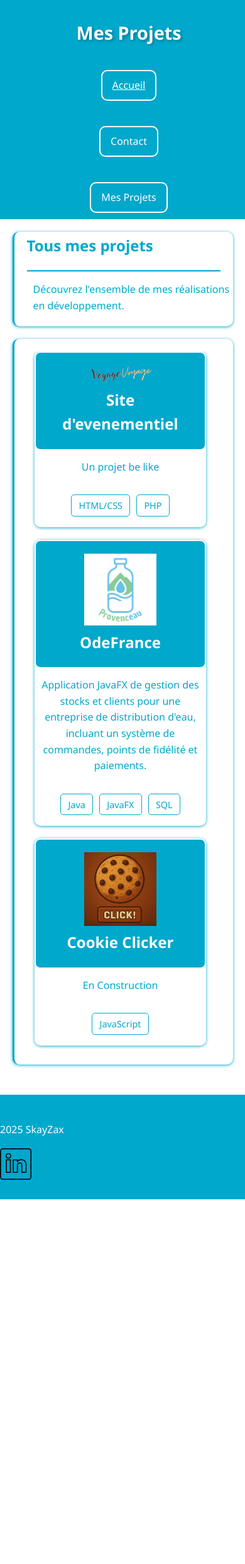
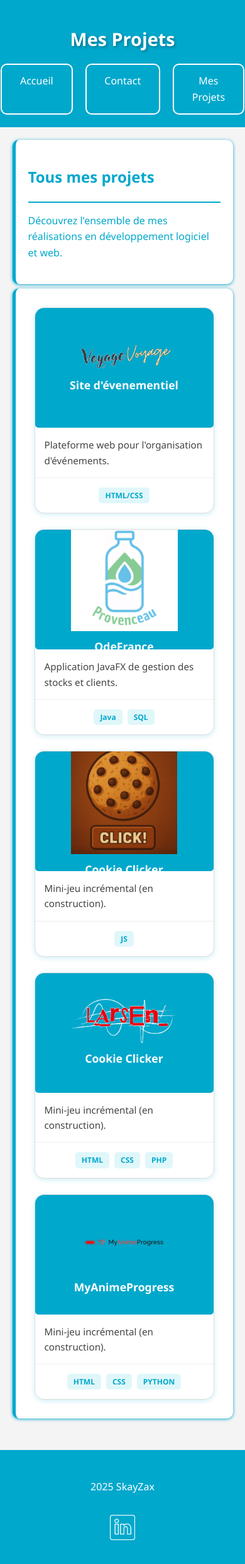
Before and after one commit to SkayZax/site_internet, a PHP site: page /projet.html in a window 390 px wide. Shown: the whole page at 63% size. Before the commit the page ends 1904 px from the top, so only its background shows below. Run offline with PHP 8.4, Linux system fonts and the light colour scheme.

Commit message:
page projet fait

```diff
--- a/index.html
+++ b/index.html
@@ -69,7 +69,7 @@
     <hr>
     <div class="projets-scroll">
 
-    <div class="projet">
+    <div class="projet1">
         <div class="projet-header">
             <img src="VoyageVoyage.png" alt="projet1">
             <h2>Site d'evenementiel</h2>
@@ -77,14 +77,14 @@
         <p>Un projet be like</p>
     </div>
 
-    <div class="projet">
+    <div class="projet1">
         <div class="projet-header">
             <img src="OdeFrance.png">
             <h2>OdeFrance</h2>
         </div>
         <p>Application JavaFX de gestion des stocks et clients pour une entreprise de distribution d'eau, incluant un système de commandes, points de fidélité et paiements.</p>
     </div>
-    <div class="projet">
+    <div class="projet1">
         <div class="projet-header">
             <img src="cookieclicker.png">
             <h2>CookieClicker</h2>
--- a/projet.html
+++ b/projet.html
@@ -2,6 +2,7 @@
 <html lang="fr">
 <head>
     <meta charset="utf-8">
+    <meta name="viewport" content="width=device-width, initial-scale=1.0">
     <title>Mes Projets - Portfolio</title>
     <link href="styles.css" rel="stylesheet">
 </head>
@@ -11,9 +12,9 @@
     <div class="navbar">
         <h1>Mes Projets</h1>
         <nav>
-            <a href="index.html">Accueil</a></button>
-            <a>Contact</a></button>
-            <a>Mes Projets</a></button>
+            <a href="index.html">Accueil</a>
+            <a href="#">Contact</a>
+            <a href="projet.html">Mes Projets</a>
         </nav>
     </div>
 </header>
@@ -21,21 +22,21 @@
 <section class="about">
     <h2>Tous mes projets</h2>
     <hr>
-    <p>Découvrez l'ensemble de mes réalisations en développement.</p>
+    <p>Découvrez l'ensemble de mes réalisations en développement logiciel et web.</p>
 </section>
 
 <section class="container-projet">
-    <div class="projets-scroll">
+    <div class="projets-grid">
 
         <div class="projet">
             <div class="projet-header">
-            <img src="VoyageVoyage.png" alt="projet1">
-            <h2>Site d'evenementiel</h2>
+                <img src="VoyageVoyage.png" alt="VoyageVoyage">
+                <h2>Site d'évenementiel</h2>
             </div>
-        <p>Un projet be like</p>
+            <p>Plateforme web pour l'organisation d'événements.</p>
             <div class="projet-tags">
                 <span class="tag">HTML/CSS</span>
-            <span class="tag">PHP</span>
+
             </div>
         </div>
 
@@ -44,10 +45,9 @@
                 <img src="OdeFrance.png" alt="OdeFrance">
                 <h2>OdeFrance</h2>
             </div>
-        <p>Application JavaFX de gestion des stocks et clients pour une entreprise de distribution d'eau, incluant un système de commandes, points de fidélité et paiements.</p>
+            <p>Application JavaFX de gestion des stocks et clients.</p>
             <div class="projet-tags">
                 <span class="tag">Java</span>
-            <span class="tag">JavaFX</span>
                 <span class="tag">SQL</span>
             </div>
         </div>
@@ -57,16 +57,44 @@
                 <img src="cookieclicker.png" alt="Cookie Clicker">
                 <h2>Cookie Clicker</h2>
             </div>
-        <p>En Construction</p>
+            <p>Mini-jeu incrémental (en construction).</p>
             <div class="projet-tags">
-            <span class="tag">JavaScript</span>
+                <span class="tag">JS</span>
             </div>
         </div>
+        <div class="projet">
+            <div class="projet-header">
+                <img src="LOGO_BLANC.png" alt="LARSEN">
+                <h2>Cookie Clicker</h2>
+            </div>
+            <p>Mini-jeu incrémental (en construction).</p>
+            <div class="projet-tags">
+                <span class="tag">HTML</span>
+                <span class="tag">CSS</span>
+                <span class="tag">PHP</span>
+            </div>
+        </div>
+        <div class="projet">
+            <div class="projet-header">
+                <img src="imageMap.png" alt="LARSEN">
+                <h2>MyAnimeProgress </h2>
+            </div>
+            <p>Mini-jeu incrémental (en construction).</p>
+            <div class="projet-tags">
+                <span class="tag">HTML</span>
+                <span class="tag">CSS</span>
+                <span class="tag">PYTHON</span>
+            </div>
+        </div>
+
     </div>
 </section>
 
-<footer><p>2025 SkayZax</p>
-    <img src="sociale.png" alt="logo">
+<footer>
+    <p>2025 SkayZax</p>
+    <a href="https://www.linkedin.com/in/mathis-poirier1/" target="_blank">
+        <img src="sociale.png" alt="LinkedIn">
+    </a>
 </footer>
 
 </body>
--- a/styles.css
+++ b/styles.css
@@ -1,130 +1,150 @@
+body {
+    overflow-x: hidden;
+    font-family: 'Segoe UI', Tahoma, Geneva, Verdana, sans-serif;
+    line-height: 1.6;
+    margin: 0;
+    background-color: #f4f4f4;
+}
 
-.navbar{
+.navbar {
     display: flex;
     flex-direction: column;
-    justify-content: center;
-    padding: 10px;
-    width: 100%;
+    padding: 20px;
     background: #00a8cc;
     text-align: center;
 }
+
 header h1 {
     font-size: 2.5rem;
     margin-bottom: 1rem;
-    font-weight: 700;
+    color: white;
     text-shadow: 2px 2px 4px rgba(0, 0, 0, 0.3);
-    color: white;
 }
+
 .navbar nav {
     display: flex;
-    gap:150px;
-    text-decoration: none;
+    gap: 20px;
     justify-content: center;
-    text-align: center;
 }
-.navbar a{
+
+.navbar a {
     background-color: #00a8cc;
     border: 2px solid white;
     border-radius: 10px;
     padding: 0.8rem 1.8rem;
     color: white;
+    text-decoration: none;
+    transition: 0.3s;
 }
-.menu-button:hover{
+
+.navbar a:hover {
     background-color: white;
     color: #00a8cc;
-    border: 2px solid #00a8cc;
-}
-body{
-    overflow-x: hidden;
-    font-family: 'Segoe UI', Tahoma, Geneva, Verdana, sans-serif;
-    line-height: 1.6;
-    margin: 0;
 }
 
-.container{
-    display: flex;
-    flex-direction: column;
-    flex-wrap: wrap;
-    justify-content: space-around;
-    background-color: white;
-    border-radius: 10px;
-    margin-left: 5%;
-    margin-right: 5%;
-    height: auto;
-    box-shadow: 1px 1px 5px #00a8cc;
-    padding-bottom: 5%;
-    margin-top: 5%;
-}
-.container h1{
-    color: #00a8cc;
-    text-align: center;
-}
-.about{
-    display: block;
+.about {
     background-color: white;
     box-shadow: 0px 1px 5px #00a8cc;
     border-radius: 10px;
     color: #00a8cc;
-    margin-left: 5%;
-    margin-right: 5%;
-    height: auto;
-    padding-bottom: 1%;
-    border-left: 3px solid #00a8cc;
-    margin-top: 10%;
-}
-.about:hover{
-    background-color: #00a8cc;
-    color: white;
-    border-left: 3px solid white;
-}
-.about h2{
-    margin-left: 20px;
-    padding-top: 1%;
-}
-.about p{
-    margin-left: 30px;
-}
-hr{
-    border : 1px solid #00a8cc;
-    margin-left: 20px;
-    margin-right: 20px;
+    margin: 5% 5% 2% 5%;
+    padding: 20px;
+    border-left: 5px solid #00a8cc;
 }
 
-a {
-    display: block;
-    margin: 20px auto 0;
-    background-color: #00a8cc;
-    border: 2px solid white;
-    border-radius: 10px;
-    padding: 0.8rem 1.8rem;
-    color: white;
-    text-align: center;
+hr {
+    border: 1px solid #00a8cc;
+    margin: 15px 0;
 }
-a:hover {
-    background-color: white;
-    color: #00a8cc;
-    border: 2px solid #00a8cc;
-}
-.button{
-    display: flex;
-    width:5%;
-    text-align: center;
-    margin-left: 45%;
-    white-space: nowrap;
-}
+
 .container-projet {
-    display: flex;
-    flex-direction: column;
-    flex-wrap: nowrap;
-    justify-content: flex-start;
-    gap: 20px;
     background-color: white;
     box-shadow: 0px 1px 5px #00a8cc;
     border-radius: 10px;
-    margin: 5% 5%;
+    margin: 2% 5%;
+    padding: 30px;
+    border-left: 5px solid #00a8cc;
+}
+
+.projets-grid {
+    display: grid;
+    grid-template-columns: repeat(3, 1fr);
+    gap: 25px;
+    width: 100%;
+}
+
+.projet {
+    display: flex;
+    flex-direction: column;
+    border: 1px solid #ddd;
+    box-shadow: 0px 2px 8px rgba(0, 168, 204, 0.2);
+    border-radius: 15px;
+    overflow: hidden;
+    background-color: #fff;
+    transition: transform 0.3s ease;
+}
+
+.projet:hover {
+    transform: translateY(-8px);
+    box-shadow: 0px 4px 15px rgba(0, 168, 204, 0.4);
+}
+
+.projet-header {
+    background-color: #00a8cc;
     padding: 20px;
-    border-left: 3px solid #00a8cc;
-    overflow-x: auto;
+    text-align: center;
+    border-radius:  5px;
+    height: 150px;
+    display: flex;
+    flex-direction: column;
+    justify-content: center;
+    align-items: center;
+}
+
+.projet img {
+    max-width: 170px;
+    height: auto;
+    margin-bottom: 10px;
+}
+
+.projet h2 {
+    color: white;
+    font-size: 1.1rem;
+    margin: 0;
+}
+
+.projet p {
+    color: #444;
+    padding: 15px;
+    font-size: 0.95rem;
+    flex-grow: 1;
+    margin: 0;
+}
+
+.projet-tags {
+    display: flex;
+    flex-wrap: wrap;
+    gap: 8px;
+    justify-content: center;
+    padding: 15px;
+    border-top: 1px solid #eee;
+}
+
+.tag {
+    background-color: #e0f7fa;
+    color: #00a8cc;
+    border-radius: 5px;
+    padding: 3px 10px;
+    font-size: 0.75rem;
+    font-weight: bold;
+}
+
+footer {
+    background-color: #00a8cc;
+    color: white;
+    padding: 30px;
+    text-align: center;
+    margin-top: 50px;
 }
 .projets-scroll {
     display: flex;
@@ -139,20 +159,13 @@ a:hover {
     overflow-x: auto;
     padding-bottom: 10px;
 }
-.container-projet h2{
-    color: #00a8cc;
-    margin:0;
-    width: 100%;
-    text-align: center;
+
+footer img {
+    width: 40px;
+    filter: brightness(0) invert(1);
+    margin-top: 15px;
 }
-.container-projet::-webkit-scrollbar {
-    height: 6px;
-}
-.container-projet::-webkit-scrollbar-thumb {
-    background-color: #00a8cc;
-    border-radius: 3px;
-}
-.projet {
+.projet1 {
     display: flex;
     flex-direction: column;
     flex: 0 0 350px;
@@ -167,71 +180,11 @@ a:hover {
     margin-right: 5%;
     text-align: center;
 }
-.projet:hover {
-    display: flex;
-    flex-direction: column;
-    flex: 0 0 350px;
-    border: 2px solid #00a8cc;
-    box-shadow: 0px 1px 5px #00a8cc;
-    background-color: transparent;
-    border-radius: 10px;
-    padding: 0px;
-    text-align: center;
-}
-.projet-header{
-    background-color: #00a8cc;
-    height: 50%;
-    padding: 20px;
-    text-align: center;
-    border-radius: 7px;
-}
-.projet img{
+.projet1 img{
     width: 50%;
     height: 75%;
     background-color: #00a8cc;
 }
-.projet h2{
-    color: white;
-}
-.projet p{
-    color: #00a8cc;
-}
-.projet-tags {
-    display: flex;
-    flex-direction: row;
-    flex-wrap: wrap;
-    gap: 10px;
-    justify-content: center;
-    padding: 15px;
-    margin-top: auto;
-}
-.tag {
-    display: inline-block;
-    background-color: white;
-    color: #00a8cc;
-    border: 1px solid #00a8cc;
-    border-radius: 5px;
-    padding: 0.3rem 0.7rem;
-    font-size: 0.9rem;
-    font-weight: 500;
-}
-
-footer {
-    background-color: #00a8cc;
-    color: white;
-    padding: 1.5rem 0;
-    margin-top: 3rem;
-    border-top: 3px solid #00a8cc;
-    box-sizing: border-box;
-    width: 100%;
-}
-footer img{
-    width: 5%;
-}
-footer a{
-    display: flex;
-}
-
 #popup {
     position: fixed;
     top: 0;
@@ -272,43 +225,25 @@ footer a{
 #close-popup:hover {
     background-color: #007ea1;
 }
-@keyframes fadeIn {
-    from { opacity: 0; transform: scale(0.9); }
-    to { opacity: 1; transform: scale(1); }
+.button{
+    display: flex;
+    width:5%;
+    text-align: center;
+    margin-left: 45%;
+    white-space: nowrap;
 }
-@media (max-width: 768px) {
+
+@media (max-width: 1024px) {
+    .projets-grid {
+        grid-template-columns: repeat(2, 1fr);
+    }
+}
+
+@media (max-width: 600px) {
+    .projets-grid {
+        grid-template-columns: 1fr;
+    }
     header h1 {
         font-size: 1.8rem;
     }
-    .navbar nav {
-        flex-direction: column;
-        gap: 20px;
-    }
-    .navbar a {
-        padding: 0.6rem 1rem;
-        font-size: 1rem;
-    }
-    .about {
-        margin: 5%;
-    }
-    .container {
-        margin: 5%;
-        padding: 5%;
-    }
-    .projets-scroll {
-        flex-direction: column;
-        align-items: center;
-    }
-    .projet {
-        flex: 1 0 auto;
-        width: 90%;
-    }
-    .button {
-        width: 100%;
-        justify-content: center;
-        margin-left: 0;
-    }
-    footer img {
-        width: 50px;
-    }
 }
```
Also changed, not shown: LOGO_BLANC.png (added), imageMap.png (added). Lines whose indentation alone changed are shown as unchanged.
